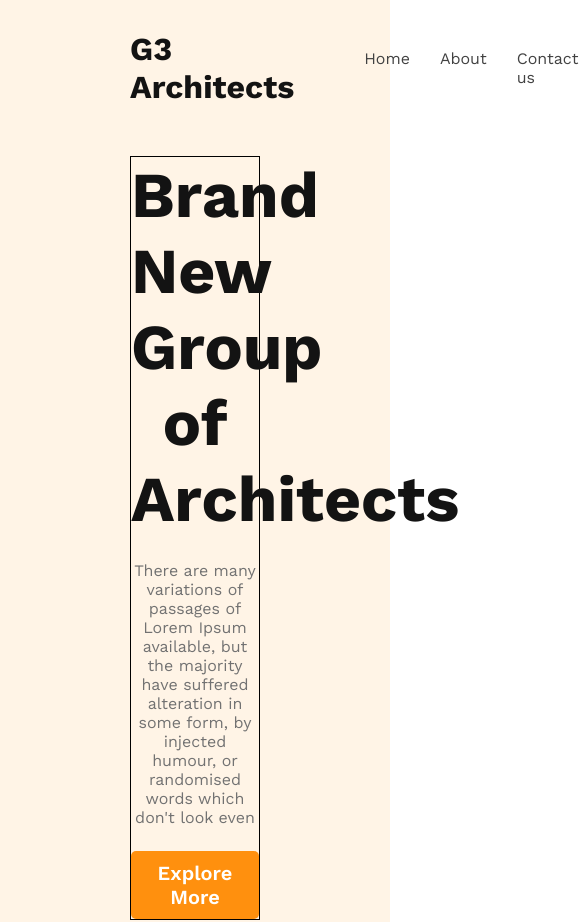
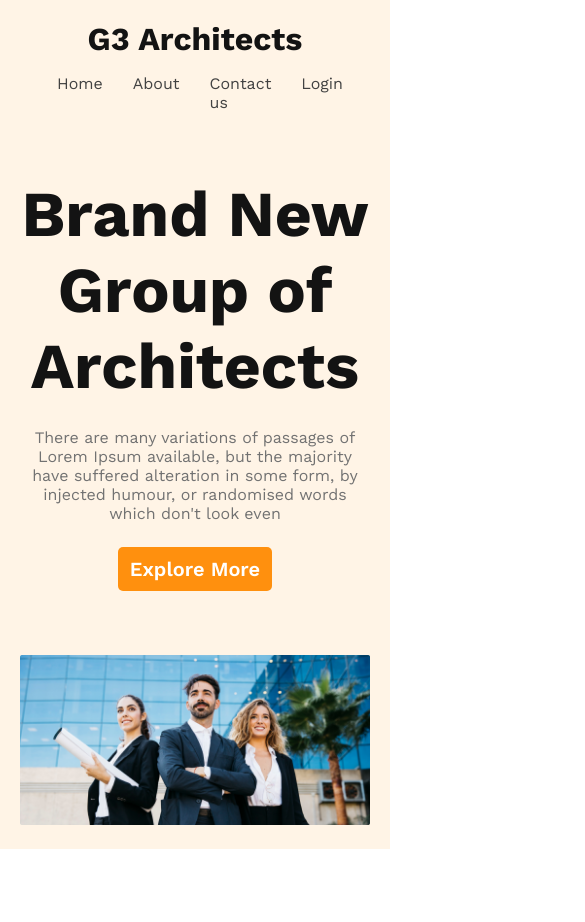
Before and after one commit to engsabbir/g3-architects, a plain HTML site: page index.html in a window 390 px wide. Shown: the top 922 px of the page, 585 px wide, since content can reach past the window. After the commit the page ends 849 px from the top, so only its background shows below. Drawn offline with nearby package versions, Linux system fonts and the light colour scheme.

Commit message:
banner section responsive for small and medium device

```diff
--- a/index.html
+++ b/index.html
@@ -11,6 +11,7 @@
     <link href="https://fonts.googleapis.com/css2?family=Work+Sans:wght@400;500;600;700;800&display=swap"
         rel="stylesheet">
     <link rel="stylesheet" href="styles/style.css">
+    <link rel="stylesheet" href="styles/responsive.css">
 </head>
 <body>
     <header>
--- /dev/null
+++ b/styles/responsive.css
@@ -0,0 +1,21 @@
+/* small device */
+@media screen and (max-width: 576px) {
+    header{
+        padding: 20px ;
+        margin: 0 ;
+    }
+    nav{
+        flex-direction: column;
+        gap: 1rem;
+    }
+}
+/* medium device */
+@media screen and (min-width: 577px)  and (max-width: 960px){
+    header{
+        padding: 50px ;
+    }
+    nav{
+        flex-direction: column;
+        gap: 0.75rem;
+    }
+}
--- a/styles/style.css
+++ b/styles/style.css
@@ -43,7 +43,7 @@ nav{
 }
 .navigation-link li{
     list-style: none;
-    margin-left: 30px;
+    margin-right: 30px;
     font-size: 1rem;
 }
 .navigation-link li a{
@@ -58,8 +58,7 @@ nav{
 .banner-content{
     max-width: 900px;
     text-align: center;
-    margin: 50px auto;
-    border: 1px solid black;
+    margin: 4rem auto;
 }
 .banner-title{
     font-size: 4rem;
```
